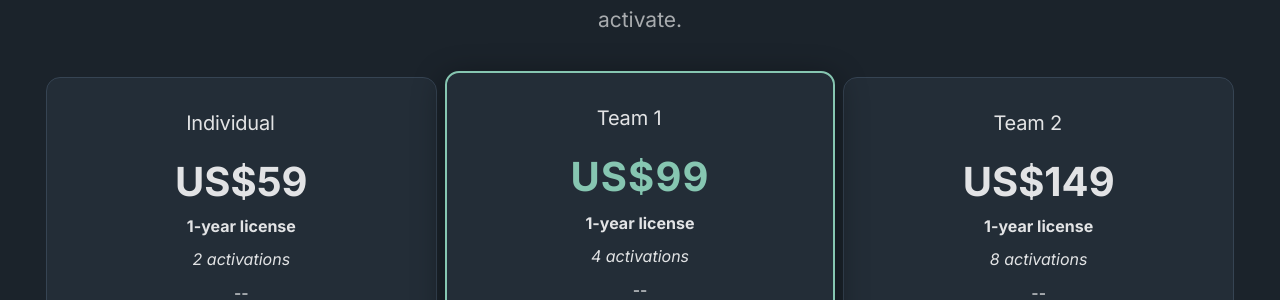
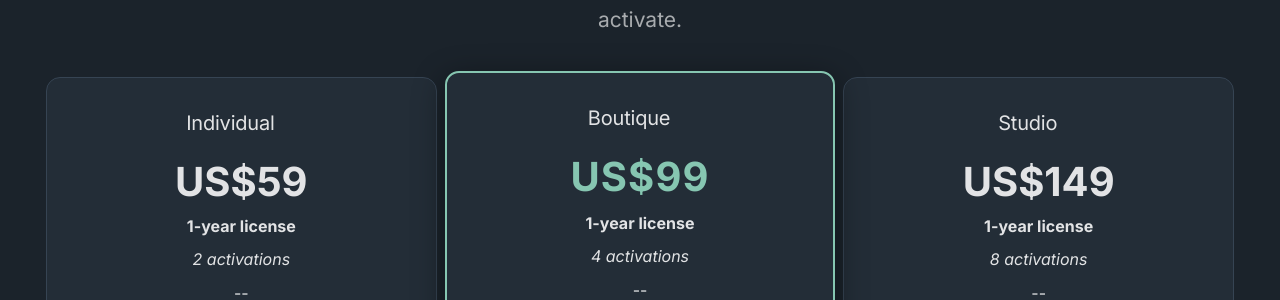
Before and after one commit to frueter/cutdetector-docs, an MkDocs documentation site: the page built from docs/buy.md, in a window 1280 px wide and 900 px high. Shown: the part 366-666 px from the top of the window. Built offline with MkDocs 1.6.1 and Material for MkDocs 9.7.7, drawn with Linux system fonts in a browser that asks for light colours; comment, search, counter and statistics services are not loaded.

Commit message:
updated lemonsqueezy urls

```diff
--- a/docs/buy.md
+++ b/docs/buy.md
@@ -35,11 +35,11 @@
 
     US$29.50 per activation
 
-    <a href="https://ohufx.lemonsqueezy.com/checkout/buy/bc83759c-86a5-4a98-a0da-f7ed8e1c6212?embed=1" class="lemonsqueezy-button md-button">
+    <a href="https://ohufx.lemonsqueezy.com/checkout/buy/1bf47ec9-6088-4114-81e0-3f6c69b201d6?embed=1" class="lemonsqueezy-button md-button">
     :material-cart-outline: Buy Now
     </a>
 
-- ### Team 1
+- ### Boutique
 
     **US$99**
 
@@ -52,11 +52,11 @@
     *US$24.75 per activation*
 
 
-    <a href="https://ohufx.lemonsqueezy.com/checkout/buy/58a48d95-9fc1-4c1a-af15-0f91c7503fda?embed=1" class="lemonsqueezy-button md-button">
+    <a href="https://ohufx.lemonsqueezy.com/checkout/buy/dfa42941-23fd-4fa7-8768-423dcd7bd412?embed=1" class="lemonsqueezy-button md-button">
     :material-cart-outline: Buy Now
     </a>
 
-- ### Team 2
+- ### Studio
 
     **US$149**
 
@@ -68,7 +68,7 @@
 
     *US$18.62 per activation*
 
-    <a href="https://ohufx.lemonsqueezy.com/checkout/buy/a7e0b157-93c9-4871-a0a1-761e01484111?embed=1" class="lemonsqueezy-button md-button">
+    <a href="https://ohufx.lemonsqueezy.com/checkout/buy/3515f957-c68b-4453-ac8e-890f80ebac77?embed=1" class="lemonsqueezy-button md-button">
     :material-cart-outline: Buy Now
     </a>
 
```
